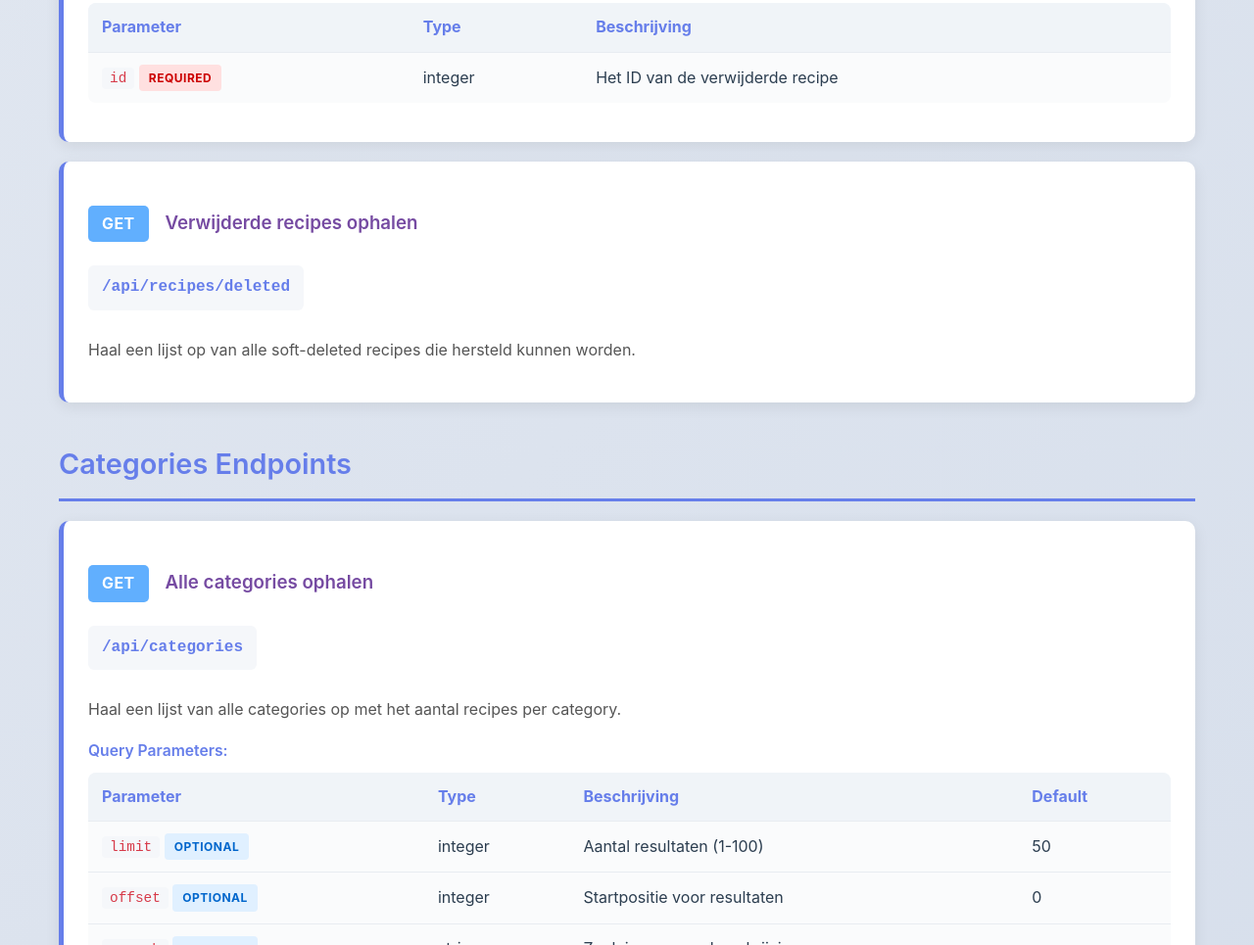
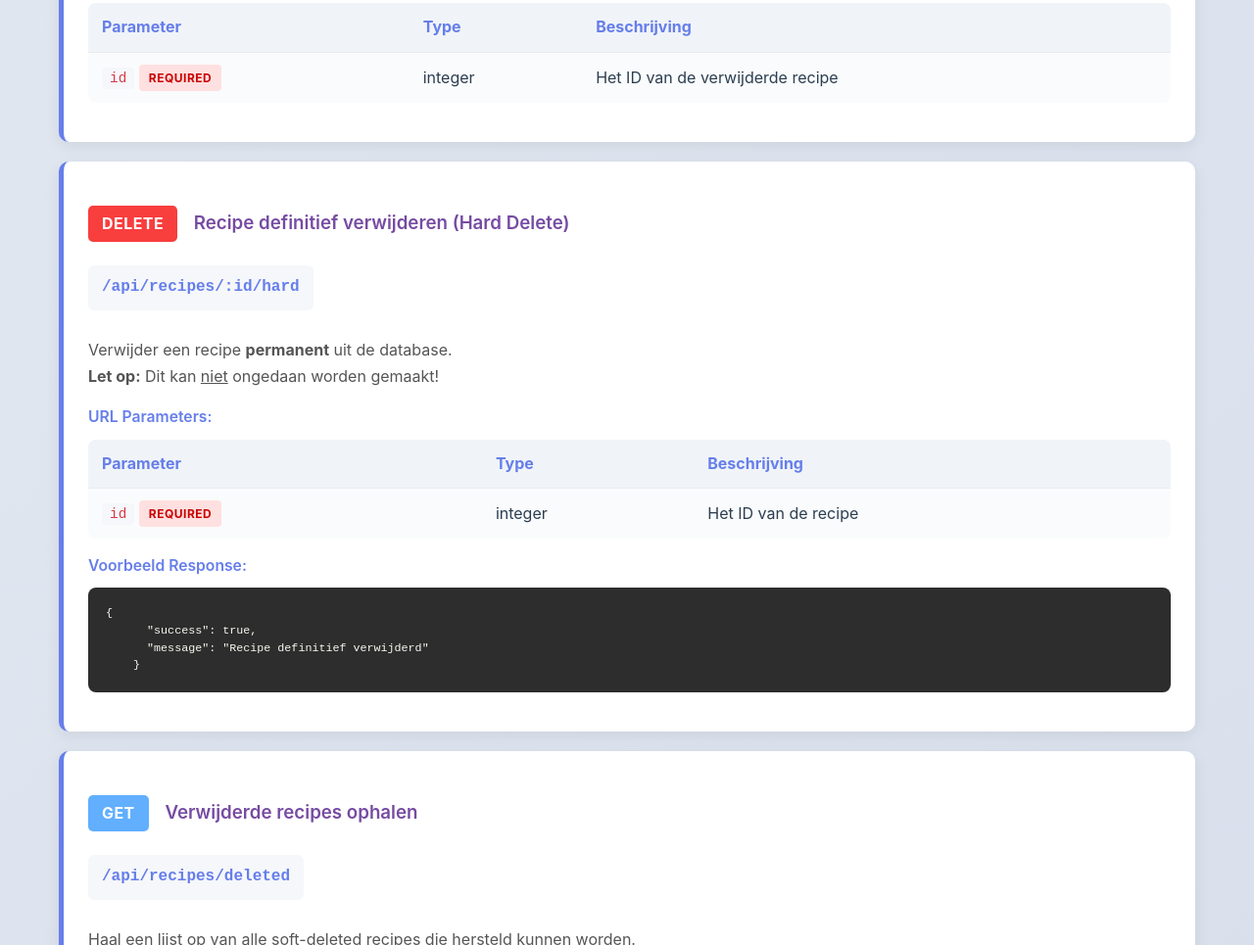
Before and after one commit to tombomeke-ehb/backend-web-api, a website: page public/index.html in a window 1280 px wide. Shown: the part 6252-7217 px from the top of the page at 98% size. Drawn offline with Linux system fonts and the light colour scheme.

Commit message:
Document hard delete endpoint for recipes
Added documentation for the DELETE /api/recipes/:id/hard endpoint, which permanently removes a recipe from the database. Includes details on parameters, usage, and example response.

```diff
--- a/public/index.html
+++ b/public/index.html
@@ -704,6 +704,37 @@
         </div>
     </div>
 
+        <div class="endpoint">
+            <h3><span class="method delete">DELETE</span> Recipe definitief verwijderen (Hard Delete)</h3>
+            <div class="url">/api/recipes/:id/hard</div>
+            <div class="description">
+                Verwijder een recipe <strong>permanent</strong> uit de database. <br>
+                <strong>Let op:</strong> Dit kan <u>niet</u> ongedaan worden gemaakt!
+            </div>
+            <div class="params">
+                <h4>URL Parameters:</h4>
+                <table>
+                    <tr>
+                        <th>Parameter</th>
+                        <th>Type</th>
+                        <th>Beschrijving</th>
+                    </tr>
+                    <tr>
+                        <td><code>id</code> <span class="badge required">required</span></td>
+                        <td>integer</td>
+                        <td>Het ID van de recipe</td>
+                    </tr>
+                </table>
+            </div>
+            <div class="response">
+                <h4>Voorbeeld Response:</h4>
+                <pre>{
+      "success": true,
+      "message": "Recipe definitief verwijderd"
+    }</pre>
+            </div>
+        </div>
+
     <div class="endpoint">
         <h3><span class="method get">GET</span> Verwijderde recipes ophalen</h3>
         <div class="url">/api/recipes/deleted</div>
```
